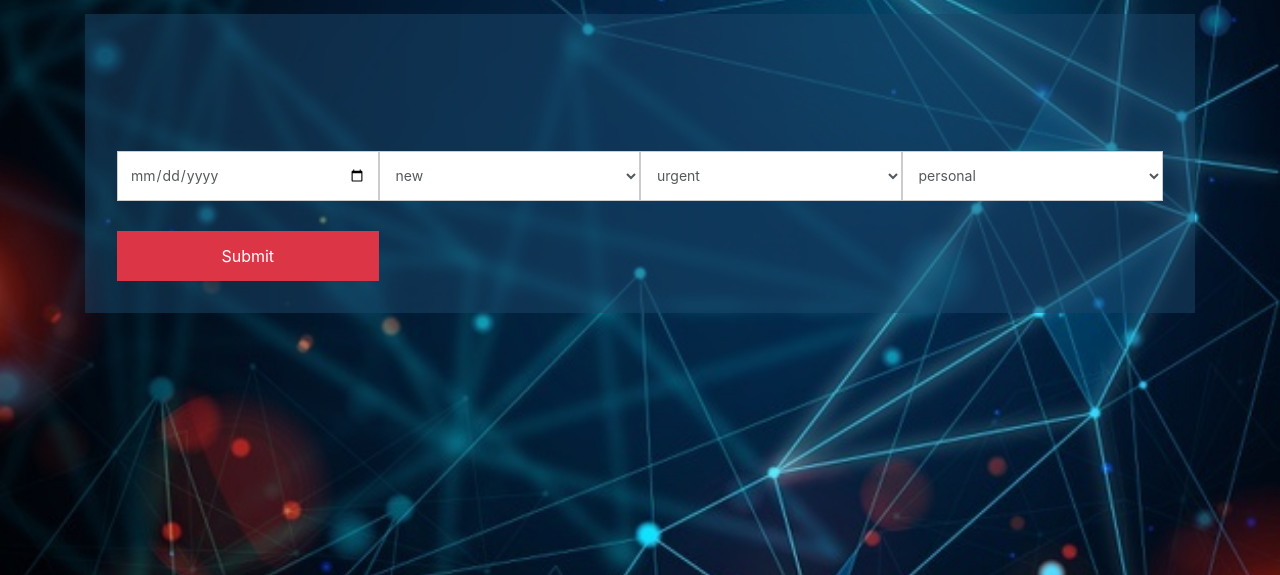
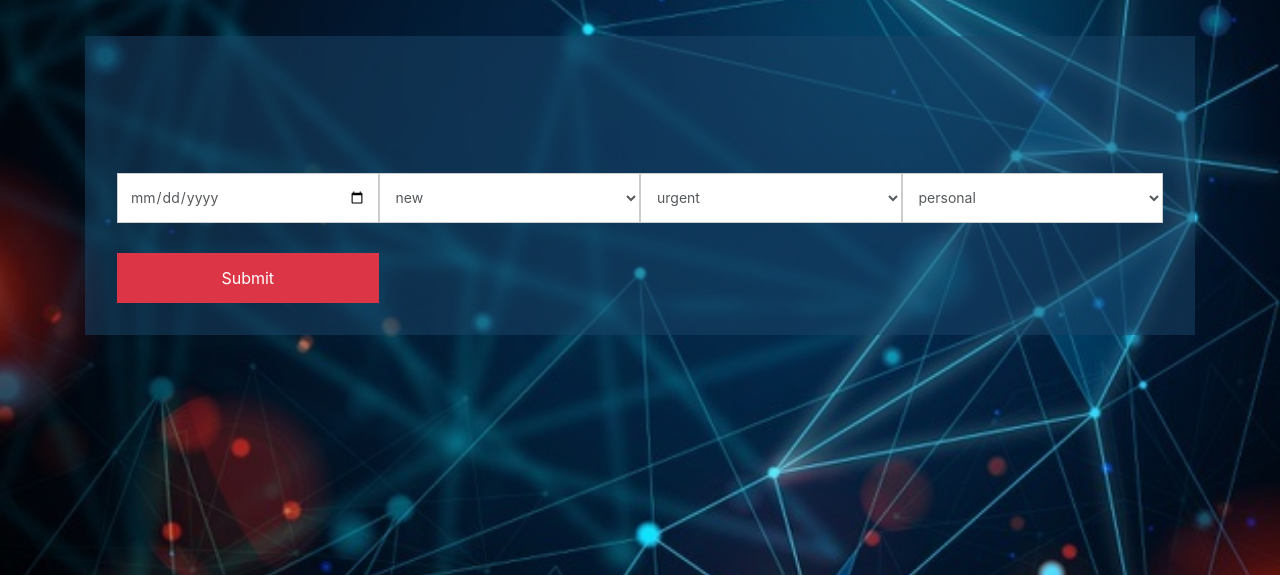
Before and after one commit to Alpha-Males/StackHack, a Flask app: page /query_tasks in a window 1280 px wide. Shown: the part 56-631 px from the top of the page. Run offline with Flask 2, Linux system fonts and the light colour scheme; a user stored in the database is signed in; some libraries are stand-ins or nearby versions.

Commit message:
Task layout

```diff
--- a/todo/static/main.css
+++ b/todo/static/main.css
@@ -12,6 +12,7 @@
       }
 
 .search-sec{
+    margin-top: 150px;
     padding: 2rem;
 }
 .search-slt{
```
